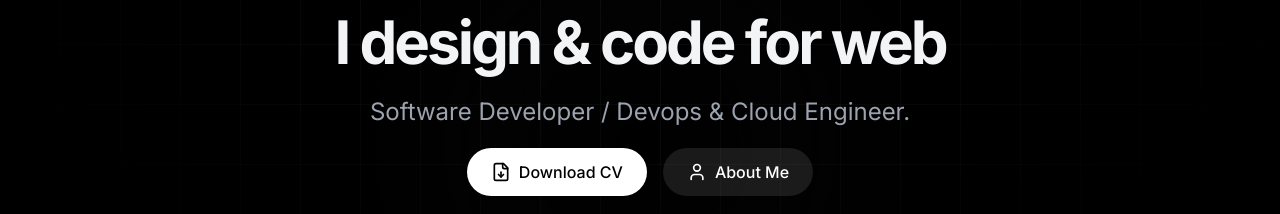
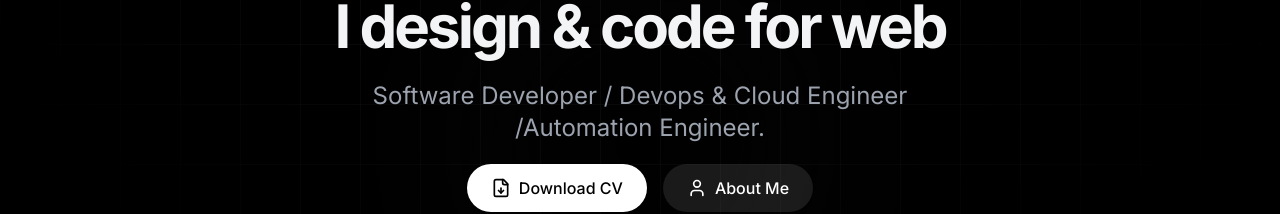
Before and after one commit to abinesh2323/Dev-main, a Next.js app: page / in a window 1280 px wide. Shown: the part 256-470 px from the top of the page. Built offline with nearby package versions, Linux system fonts and the light colour scheme; no server answers.

Commit message:
Automation update

```diff
--- a/src/app/layout.tsx
+++ b/src/app/layout.tsx
@@ -29,6 +29,7 @@ export const metadata: Metadata = {
     'Full Stack Developer Chennai',
     'Full Stack Developer Bengaluru',
     'Full Stack Developer India',
+    'Automation Developer Chennai',
     'React Developer Chennai',
     'Node.js Developer India',
     'Software Developer Tamil Nadu',
@@ -85,7 +86,7 @@ export const metadata: Metadata = {
     title:
       'Abinesh Kalyanasundaram | Full Stack Developer Chennai | React • AWS • AI',
     description:
-      'Full Stack Developer & Cloud Engineer based in Chennai, India. Expert in React, Node.js, AWS, Docker, AI Integration. Built AI platforms with 1000+ daily requests.',
+      'Full Stack Developer & Cloud Engineer based in Chennai, India. Expert in React, Node.js, AWS, Docker,n8n Automation, AI Integration. Built AI platforms with 1000+ daily requests.',
     siteName: 'Abinesh Kalyanasundaram Portfolio',
     images: [
       {
--- a/src/pages/Home.tsx
+++ b/src/pages/Home.tsx
@@ -67,7 +67,7 @@ const Home = () => {
 					animate={{ opacity: 1, y: 0 }}
 					transition={{ duration: 0.8, delay: 0.2 }}
 				>
-					Software Developer / Devops & Cloud Engineer.
+					Software Developer / Devops & Cloud Engineer /Automation Engineer.
 				</motion.p>
 
 				<motion.div
```
